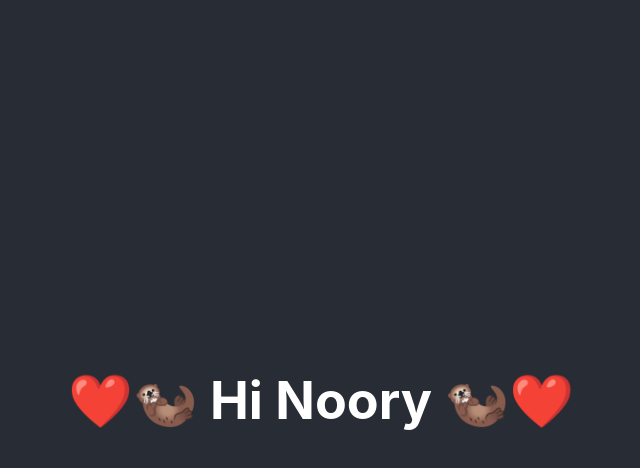
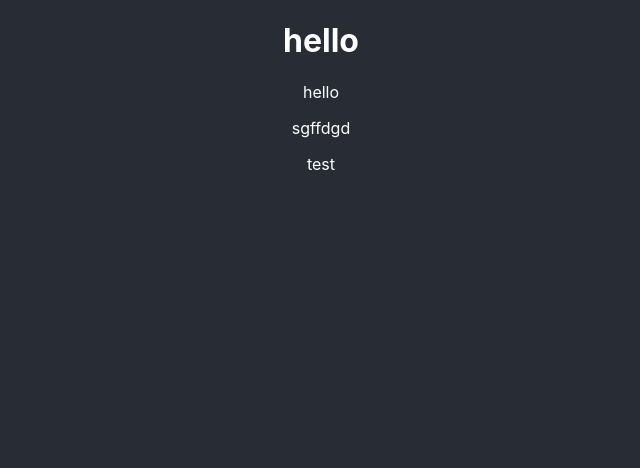
Before and after one commit to Noorieee/checklist, a React (Create React App) app: page / in a window 1280 px wide. Shown: the top 468 px of the page, without its empty margins (319-959 px from the left). Built offline with nearby package versions, Linux system fonts and the light colour scheme.

Commit message:
created checklist components

```diff
--- a/src/App.tsx
+++ b/src/App.tsx
@@ -1,12 +1,11 @@
 import React from 'react';
 import './App.css';
+import Checklist from './components/Checklist';
 
 function App() {
   return (
     <div className="App">
-      <header className="App-header">
-        <h1>❤️🦦 Hi Noory 🦦❤️</h1>
-      </header>
+      <Checklist></Checklist>
     </div>
   );
 }
--- /dev/null
+++ b/src/components/Checklist/index.tsx
@@ -0,0 +1,31 @@
+import React from "react"
+import ChecklistItem, { ChecklistItemProps } from "../ChecklistItem"
+
+
+const Checklist = () => {
+    const list: ChecklistItemProps[] = [
+        {
+            label: "hello",
+            checked: true,
+        },
+        {
+            label: "sgffdgd",
+            checked: true,
+        },
+        {
+            label: "test",
+            checked: false,
+        }
+    ]
+
+    return (
+        <div>
+            <h1>hello</h1>
+            {list.map((item) => (
+                <ChecklistItem label={item.label} checked={item.checked}/>
+            ))}
+        </div>
+    )
+}
+
+export default Checklist
--- /dev/null
+++ b/src/components/ChecklistItem/index.tsx
@@ -0,0 +1,14 @@
+import React from "react"
+
+export interface ChecklistItemProps {
+    label: string
+    checked: boolean
+}
+
+const ChecklistItem = ({label, checked}:ChecklistItemProps) => {
+    return (
+        <p>{label}</p>
+    )
+}
+
+export default ChecklistItem
--- a/src/index.css
+++ b/src/index.css
@@ -5,6 +5,8 @@ body {
     sans-serif;
   -webkit-font-smoothing: antialiased;
   -moz-osx-font-smoothing: grayscale;
+  background-color: #282c34;
+  color: #ffffff;
 }
 
 code {
```
